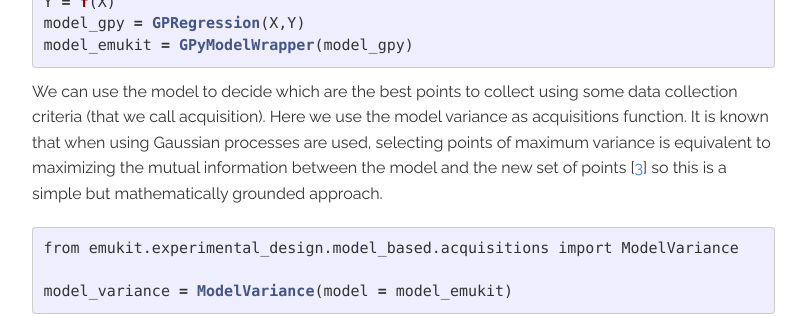
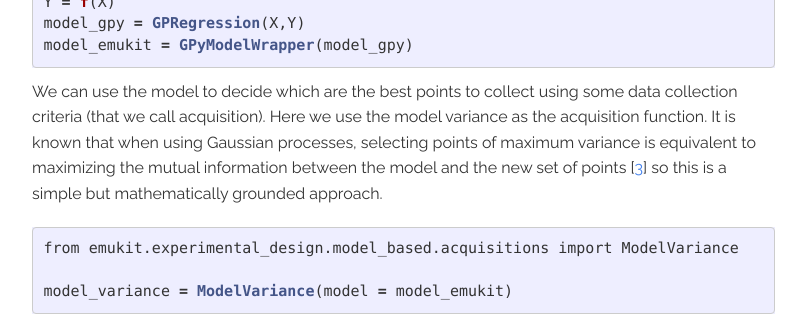
Before and after one commit to EmuKit/emukit, a Jekyll site: the page built from _posts/2016-06-09-experimental-design.markdown, in a window 1280 px wide and 900 px high, scrolled down 1241 px. Shown: the part 178-494 px from the top of the window, without its empty margins (43-849 px from the left). Built offline with Jekyll 4.4.1, drawn with Linux system fonts in a browser that asks for light colours.

Commit message:
Update _posts/2016-06-09-experimental-design.markdown
Co-Authored-By: javiergonzalezh <javi6681@gmail.com>

````diff
--- a/_posts/2016-06-09-experimental-design.markdown
+++ b/_posts/2016-06-09-experimental-design.markdown
@@ -60,7 +60,7 @@ model_emukit = GPyModelWrapper(model_gpy)
 ```
 
 We can use the model to decide which are the best points to collect using some data collection criteria (that we call acquisition).
-Here we use the model variance as acquisitions function. It is known that when using Gaussian processes are used,
+Here we use the model variance as the acquisition function. It is known that when using Gaussian processes,
 selecting points of maximum variance is equivalent to maximizing the mutual information between the model and
 the new set of points [[3](#references-on-experimental-design)] so this is a simple but mathematically grounded approach.
 
````
